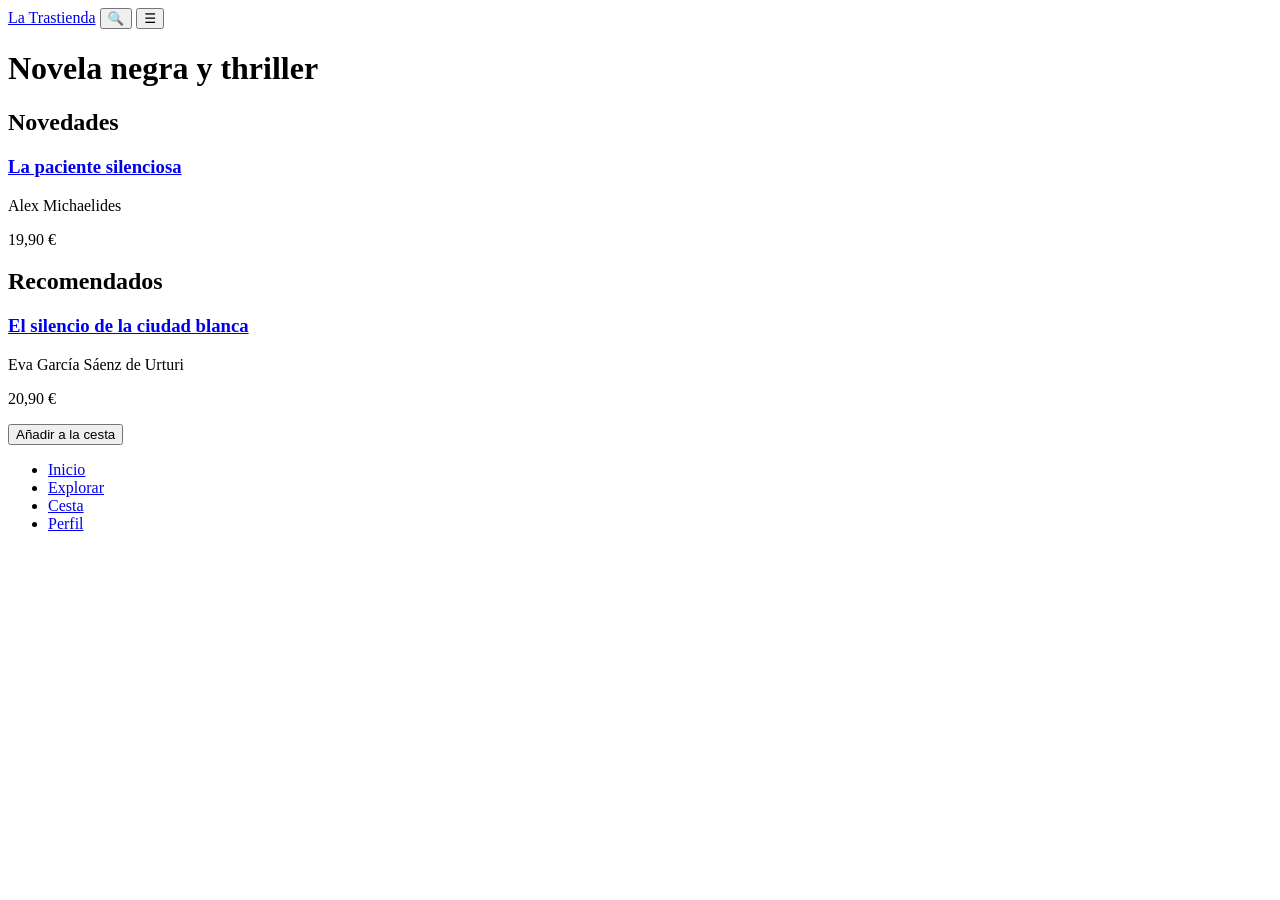
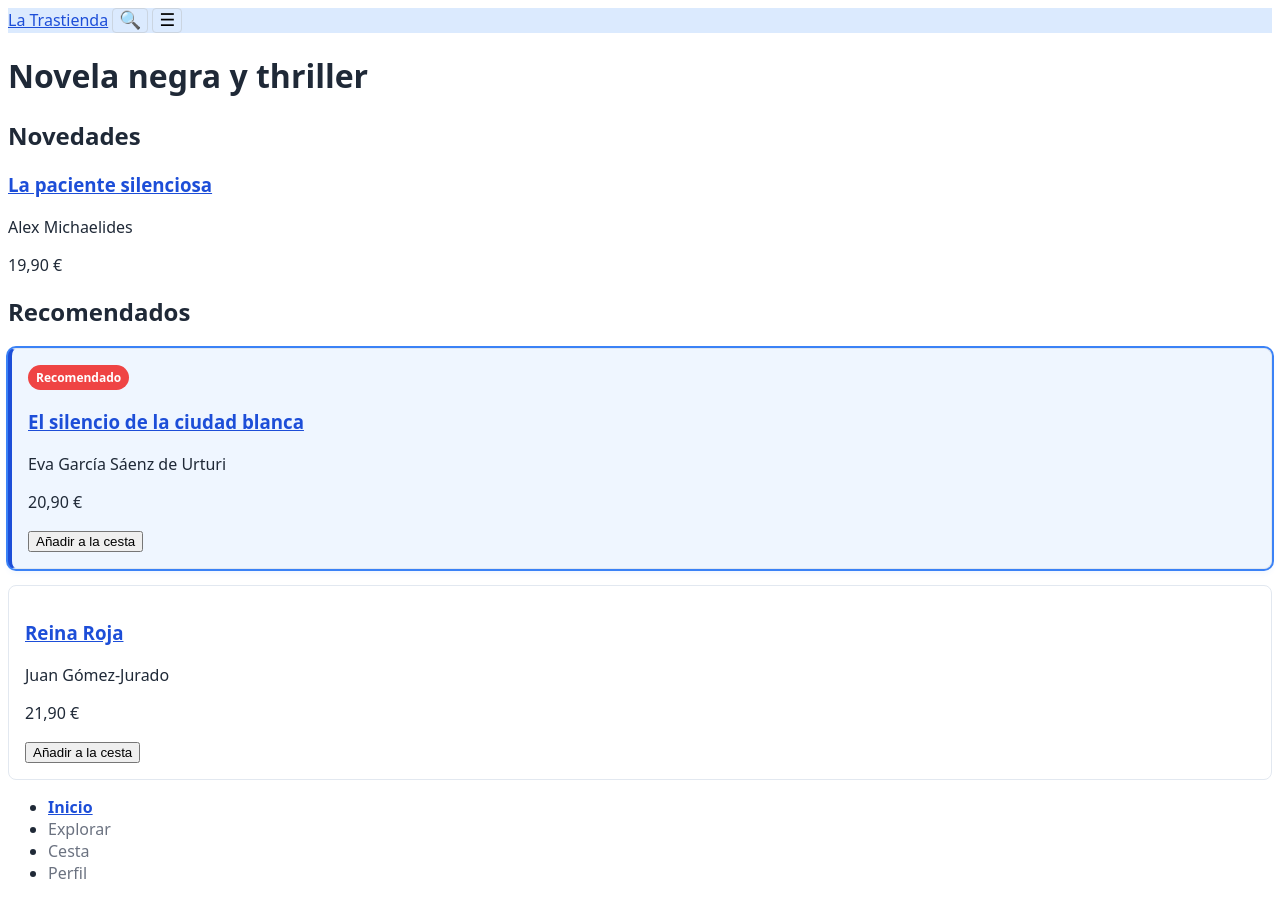
Before and after one commit to hector130406/trastienda-ud4, a plain HTML site: page index.html in a window 1280 px wide. Before the commit the page ends 800 px from the top, so only its background shows below. Drawn offline with Linux system fonts and the light colour scheme.

Commit message:
Implementar selectores avanzados CSS: pestana activa, enlaces, tarjetas, badges y botones de icono

```diff
--- a/carrito.html
+++ b/carrito.html
@@ -0,0 +1,45 @@
+<!DOCTYPE html>
+<html lang="es">
+<head>
+  <meta charset="UTF-8">
+  <meta name="viewport" content="width=device-width, initial-scale=1.0">
+  <title>La Trastienda - Cesta</title>
+  <link rel="stylesheet" href="css/estilos.css">
+</head>
+<body>
+  <header>
+    <a href="index.html">La Trastienda</a>
+    <button type="button" aria-label="Buscar">🔍</button>
+    <button type="button" aria-label="Abrir menú">☰</button>
+  </header>
+
+  <main>
+    <h1>Cesta de la compra</h1>
+
+    <section>
+      <h2>Artículos en tu cesta</h2>
+      <article class="card">
+        <h3><a href="detalle.html">El silencio de la ciudad blanca</a></h3>
+        <p>Eva García Sáenz de Urturi</p>
+        <p>20,90 €</p>
+        <button type="button" aria-label="Eliminar del carrito">🗑️</button>
+      </article>
+      <article class="card">
+        <h3><a href="detalle.html">La paciente silenciosa</a></h3>
+        <p>Alex Michaelides</p>
+        <p>19,90 €</p>
+        <button type="button" aria-label="Eliminar del carrito">🗑️</button>
+      </article>
+    </section>
+  </main>
+
+  <nav aria-label="Secciones de la app">
+    <ul>
+      <li><a href="index.html">Inicio</a></li>
+      <li><a href="explorar.html">Explorar</a></li>
+      <li><a href="carrito.html" aria-current="page">Cesta</a></li>
+      <li><a href="perfil.html">Perfil</a></li>
+    </ul>
+  </nav>
+</body>
+</html>
--- a/css/estilos.css
+++ b/css/estilos.css
@@ -10,3 +10,80 @@ header {
 a {
   color: #1d4ed8;
 }
+
+/* Pestaña activa de la barra de navegación */
+nav a[aria-current="page"] {
+  color: #1d4ed8;
+  font-weight: bold;
+}
+
+/* Resto de enlaces de la barra de navegación */
+nav a:not([aria-current="page"]) {
+  color: #6b7280;
+  text-decoration: none;
+}
+
+nav a:not([aria-current="page"]):hover {
+  color: #1d4ed8;
+}
+
+nav a:focus-visible {
+  outline: 2px solid #1d4ed8;
+  outline-offset: 2px;
+  border-radius: 4px;
+}
+
+/* Tarjetas */
+.card {
+  border: 1px solid #e2e8f0;
+  border-radius: 8px;
+  padding: 1rem;
+  margin: 1rem 0;
+  background-color: #ffffff;
+}
+
+/* Primera tarjeta de cada sección */
+h2 + .card {
+  border-left: 4px solid #1d4ed8;
+  background-color: #f8fafc;
+}
+
+/* Badges */
+.badge {
+  display: inline-block;
+  padding: 0.25rem 0.5rem;
+  font-size: 0.75rem;
+  font-weight: 600;
+  color: #ffffff;
+  background-color: #ef4444;
+  border-radius: 9999px;
+}
+
+/* Ocultar badges vacíos */
+.badge:empty {
+  display: none;
+}
+
+/* Resaltar tarjetas con badge visible */
+article:has(.badge:not(:empty)) {
+  box-shadow: 0 0 0 2px #3b82f6, 0 4px 6px -1px rgba(59, 130, 246, 0.1);
+  background-color: #eff6ff;
+}
+
+/* Botones de icono */
+button[aria-label] {
+  background-color: transparent;
+  border: 1px solid #cbd5e1;
+  border-radius: 4px;
+  cursor: pointer;
+  font-size: 1.1rem;
+}
+
+button[aria-label]:hover {
+  background-color: #f1f5f9;
+}
+
+button[aria-label]:focus-visible {
+  outline: 2px solid #1d4ed8;
+  outline-offset: 2px;
+}
--- a/index.html
+++ b/index.html
@@ -1,3 +1,11 @@
+<!DOCTYPE html>
+<html lang="es">
+<head>
+  <meta charset="UTF-8">
+  <meta name="viewport" content="width=device-width, initial-scale=1.0">
+  <title>La Trastienda - Novela negra y thriller</title>
+  <link rel="stylesheet" href="css/estilos.css">
+</head>
 <body>
   <header>
     <a href="index.html">La Trastienda</a>
@@ -20,13 +28,20 @@
 
     <section>
       <h2>Recomendados</h2>
-      <article>
+      <article class="card">
+        <span class="badge">Recomendado</span>
         <h3><a href="detalle.html">El silencio de la ciudad blanca</a></h3>
         <p>Eva García Sáenz de Urturi</p>
         <p>20,90 €</p>
         <button type="button">Añadir a la cesta</button>
       </article>
-      <!-- más tarjetas -->
+      <article class="card">
+        <span class="badge"></span>
+        <h3><a href="detalle.html">Reina Roja</a></h3>
+        <p>Juan Gómez-Jurado</p>
+        <p>21,90 €</p>
+        <button type="button">Añadir a la cesta</button>
+      </article>
     </section>
   </main>
 
@@ -39,3 +54,4 @@
     </ul>
   </nav>
 </body>
+</html>
```
